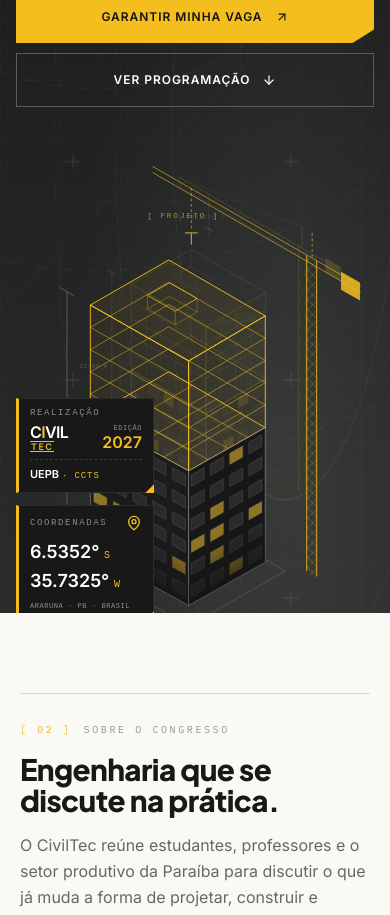
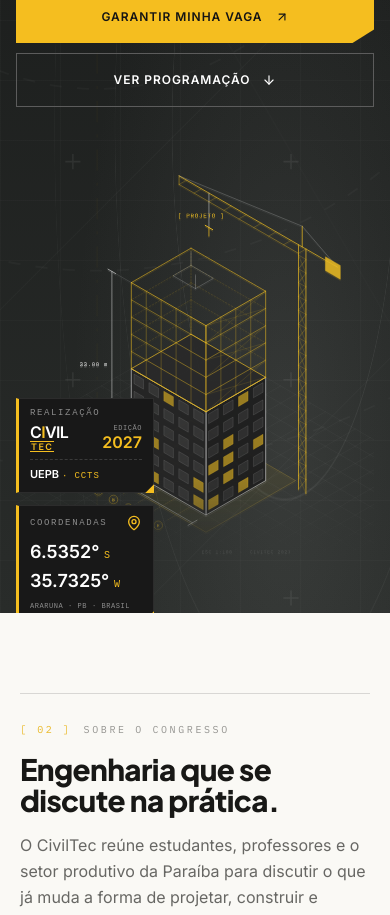
Before and after one commit to Dkalones/civil-tec, a React (Vite) app: page / in a window 390 px wide. Shown: the part 820-1735 px from the top of the page. Built offline with nearby package versions, Linux system fonts and the light colour scheme.

Commit message:
Remove prédio duplicado e usa arte oficial responsiva

```diff
--- a/src/components/site/Hero.jsx
+++ b/src/components/site/Hero.jsx
@@ -21,82 +21,6 @@ function LocationRadar() {
       <path d="M46 2v68M8 36h76M20 10l52 52M72 10 20 62" stroke="#2f2f2f" />
       <path d="M46 52s9-8 9-15a9 9 0 0 0-18 0c0 7 9 15 9 15Z" fill="#151515" stroke="#F5BE1F" strokeWidth="2" />
       <circle cx="46" cy="37" r="3" fill="#F5BE1F" />
-    </svg>
-  );
-}
-
-function BuildingBlueprint() {
-  return (
-    <svg className="ct-building-svg" viewBox="0 0 397 563" fill="none" role="img" aria-label="Projeto técnico de edifício em construção com guindaste">
-      <defs>
-        <pattern id="ct-win-left" patternUnits="userSpaceOnUse" width="21.8" height="24.5">
-          <rect x="3.8" y="6.2" width="14.4" height="12.4" fill="#2a2a2a" stroke="#474747" strokeWidth=".7" />
-        </pattern>
-        <pattern id="ct-win-right" patternUnits="userSpaceOnUse" width="21.25" height="24.5">
-          <rect x="3" y="6.2" width="14.4" height="12.4" fill="#2a2a2a" stroke="#474747" strokeWidth=".7" />
-        </pattern>
-        <pattern id="ct-lattice" patternUnits="userSpaceOnUse" width="11" height="11">
-          <path d="M0 11 11 0M0 0l11 11" stroke="#F5BE1F" strokeWidth=".6" strokeOpacity=".5" />
-        </pattern>
-        <linearGradient id="ct-fade" x1="0" y1="0" x2="0" y2="1">
-          <stop offset=".6" stopColor="#141414" stopOpacity="0" />
-          <stop offset="1" stopColor="#141414" stopOpacity=".7" />
-        </linearGradient>
-      </defs>
-      <text x="141" y="97" fontFamily="JetBrains Mono, monospace" fontSize="8.8" letterSpacing="2" fill="#F5BE1F" fillOpacity=".65">[ PROJETO ]</text>
-      <g stroke="#F5BE1F" strokeWidth="1">
-        <path d="M147 39.3 378 172M147 46l231 133" strokeOpacity=".65" />
-        <path d="M324 113v29M190 63v48" strokeDasharray="3 3" strokeOpacity=".7" />
-        <path d="M183 113h14m-7 0v13" />
-      </g>
-      <rect x="318" y="140" width="11" height="352" fill="url(#ct-lattice)" />
-      <path d="M318 138v350m11-344v350" stroke="#F5BE1F" />
-      <polygon points="356,156 377,168 377,188 356,176" fill="#F5BE1F" fillOpacity=".85" />
-      <g stroke="#6f6f6f" strokeWidth=".8">
-        <path d="M52 178v271M44 173.4l16 9.3M44 444.4l16 9.3" />
-      </g>
-      <text x="2" y="313" fontFamily="JetBrains Mono, monospace" fontSize="9" fill="#6a6a6a">1.00 m</text>
-      <circle cx="31" cy="491" r="6" stroke="#555" strokeWidth=".8" />
-      <text x="31" y="493.5" textAnchor="middle" fontFamily="JetBrains Mono, monospace" fontSize="6.5" fill="#6a6a6a">A</text>
-      <polygon points="52,471 187,549 294,488 159,410" stroke="#8a8a8a" strokeWidth=".7" strokeOpacity=".5" />
-      <g stroke="#F5BE1F" strokeWidth="1" strokeLinejoin="round">
-        <polygon points="78,193 187,255 187,377 78,317" fill="#F5BE1F" fillOpacity=".04" />
-        <polygon points="187,255 272,205 272,329 187,377" fill="#F5BE1F" fillOpacity=".04" />
-        <g strokeOpacity=".55">
-          <path d="M78 217.7 187 279.7M78 242.4l109 62M78 267.1l109 62M78 291.8l109 62M187 279.7l85-50M187 304.4l85-50M187 329.1l85-50M187 353.8l85-50M78 217.7l87-50M78 242.4l87-50M78 267.1l87-50M78 291.8l87-50M165 167.7l107 62M165 192.4l107 62M165 217.1l107 62M165 241.8l107 62" />
-        </g>
-        <polygon points="78,317 165,267 272,329 187,377" fill="#F5BE1F" fillOpacity=".03" />
-        <path d="m99.75 304.5 109 60m-87.25-72.5 109 60m-87.25-72.5 109 60m-147  -8 87-50m-59.75 65 87-50m-59.75 65 87-50" strokeOpacity=".5" />
-      </g>
-      <polygon points="78,317 187,377 187,526 78,466" fill="#1b1b1b" stroke="#9a9a9a" strokeWidth=".9" strokeOpacity=".7" />
-      <g transform="translate(78 317) skewY(28.8)">
-        <rect width="109" height="149" fill="url(#ct-win-left)" />
-        <rect x="47.4" y="6.2" width="14.4" height="12.4" fill="#F5BE1F" fillOpacity=".5" />
-        <rect x="3.8" y="79.7" width="14.4" height="12.4" fill="#F5BE1F" fillOpacity=".5" />
-        <rect x="25.6" y="79.7" width="14.4" height="12.4" fill="#F5BE1F" fillOpacity=".5" />
-        <rect x="3.8" y="128.7" width="14.4" height="12.4" fill="#F5BE1F" fillOpacity=".5" />
-        <rect x="25.6" y="128.7" width="14.4" height="12.4" fill="#F5BE1F" fillOpacity=".5" />
-        <rect x="91" y="104.2" width="14.4" height="12.4" fill="#F5BE1F" fillOpacity=".5" />
-        <rect width="109" height="149" fill="url(#ct-fade)" />
-      </g>
-      <polygon points="187,377 272,329 272,478 187,526" fill="#171717" stroke="#9a9a9a" strokeWidth=".9" strokeOpacity=".7" />
-      <g transform="translate(187 377) skewY(-29.5)">
-        <rect width="85" height="149" fill="url(#ct-win-right)" />
-        <rect x="45.5" y="6.2" width="14.4" height="12.4" fill="#F5BE1F" fillOpacity=".5" />
-        <rect x="24.25" y="55.2" width="14.4" height="12.4" fill="#F5BE1F" fillOpacity=".5" />
-        <rect x="66.75" y="79.7" width="14.4" height="12.4" fill="#F5BE1F" fillOpacity=".5" />
-        <rect x="24.25" y="79.7" width="14.4" height="12.4" fill="#F5BE1F" fillOpacity=".5" />
-        <rect x="3" y="79.7" width="14.4" height="12.4" fill="#F5BE1F" fillOpacity=".5" />
-        <rect x="24.25" y="104.2" width="14.4" height="12.4" fill="#F5BE1F" fillOpacity=".5" />
-        <rect x="45.5" y="128.7" width="14.4" height="12.4" fill="#F5BE1F" fillOpacity=".5" />
-        <rect width="85" height="149" fill="url(#ct-fade)" />
-      </g>
-      <g stroke="#F5BE1F" strokeWidth="1" strokeLinejoin="round">
-        <polygon points="78,193 165,143 272,205 187,255" fill="#F5BE1F" fillOpacity=".06" />
-        <polygon points="141.5,197.3 165.9,183.3 196.5,200.7 172.1,214.7" strokeOpacity=".35" />
-        <path d="M141.5 182.3v15m30.6 2.4v15m24.4-29v15" strokeOpacity=".35" />
-        <polygon points="141.5,182.3 165.9,168.3 196.5,185.7 172.1,199.7" strokeOpacity=".8" />
-      </g>
     </svg>
   );
 }
@@ -173,7 +97,19 @@ export default function Hero() {
           </div>
         </div>
         <div className="ct-hero-art">
-          <BuildingBlueprint />
+          <picture className="ct-hero-artwork">
+            <source
+              media="(max-width: 700px)"
+              srcSet="/assets/civiltec/01-arte-principal/arte-principal-mobile.svg"
+            />
+            <img
+              src="/assets/civiltec/01-arte-principal/arte-principal-pc.svg"
+              alt="Ilustração técnica de edifício em construção com guindaste"
+              width="1400"
+              height="1000"
+              fetchPriority="high"
+            />
+          </picture>
           <SideDetails />
         </div>
       </div>
```
